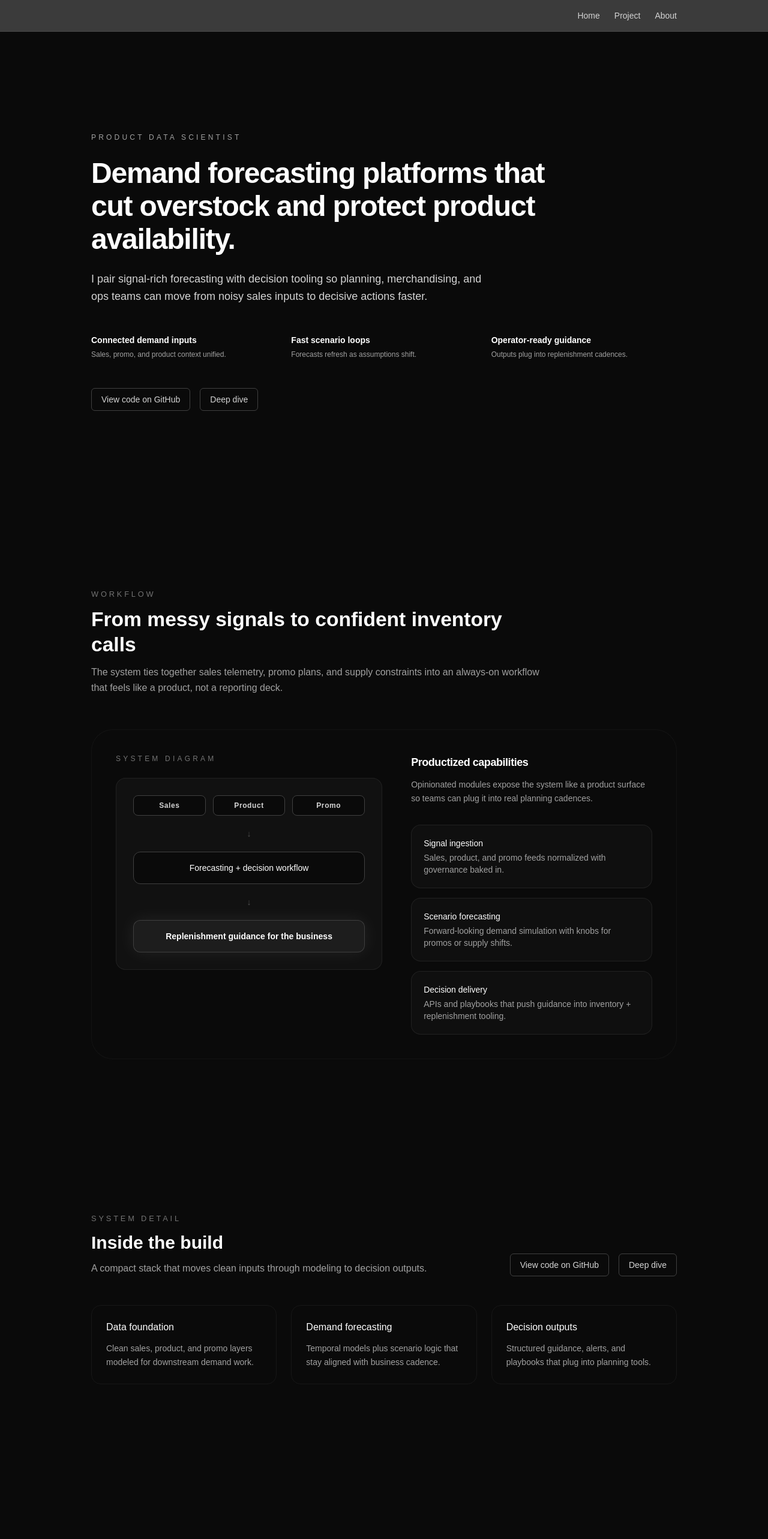
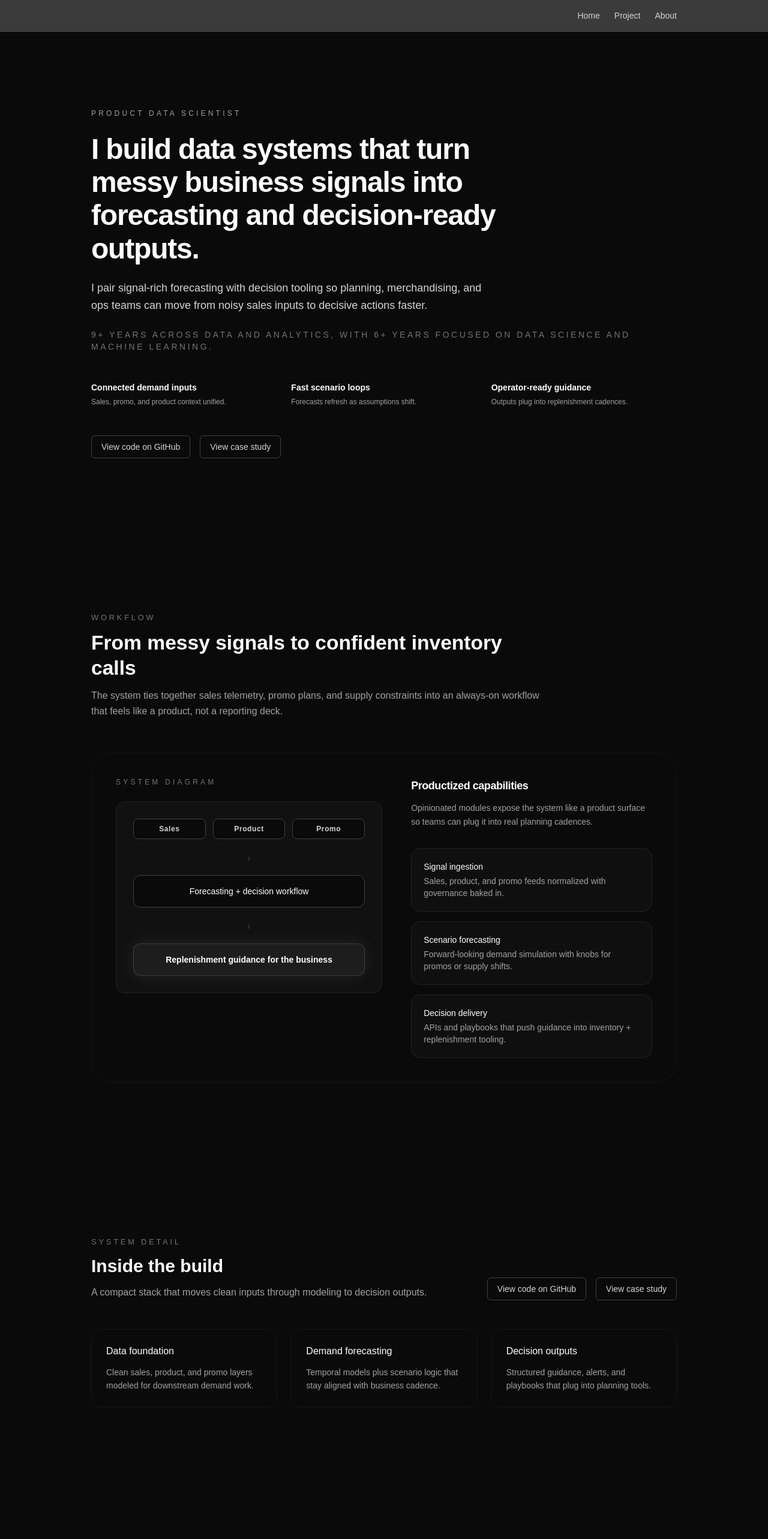
Before and after one commit to zawlynnhtut/portfolio-site, a Next.js app in the folder portfolio-site/: page / in a window 1280 px wide. Shown: the top 2566 px of the page at 60% size. Built offline with nearby package versions, Linux system fonts and the light colour scheme.

Commit message:
improved structure Main

```diff
--- a/portfolio-site/src/app/page.tsx
+++ b/portfolio-site/src/app/page.tsx
@@ -9,13 +9,17 @@ export default function Home() {
             </p>
 
             <h1 className="max-w-3xl text-4xl font-semibold leading-[1.15] tracking-tight sm:text-5xl">
-              Demand forecasting platforms that cut overstock and protect product availability.
+              I build data systems that turn messy business signals into forecasting and decision-ready outputs.
             </h1>
 
             <p className="max-w-2xl text-base leading-relaxed text-neutral-300 sm:text-lg">
               I pair signal-rich forecasting with decision tooling so planning,
               merchandising, and ops teams can move from noisy sales inputs to
               decisive actions faster.
+            </p>
+
+            <p className="text-sm uppercase tracking-[0.25em] text-neutral-500">
+              9+ years across data and analytics, with 6+ years focused on data science and machine learning.
             </p>
           </div>
 
@@ -48,7 +52,7 @@ export default function Home() {
               href="/project-1"
               className="rounded-md border border-neutral-700 px-4 py-2 text-sm text-neutral-300 hover:border-neutral-500 hover:text-white"
             >
-              Deep dive
+              View case study
             </a>
           </div>
         </div>
@@ -149,7 +153,7 @@ export default function Home() {
               href="/project-1"
               className="rounded-md border border-neutral-700 px-4 py-2 text-sm text-neutral-300 hover:border-neutral-500 hover:text-white"
             >
-              Deep dive
+              View case study
             </a>
           </div>
         </div>
@@ -236,7 +240,7 @@ export default function Home() {
                 href="/project-1"
                 className="rounded-md border border-white/30 px-5 py-2 text-sm font-medium text-white hover:border-white"
               >
-                Read the full build
+                View case study
               </a>
             </div>
           </div>
--- a/portfolio-site/src/app/project-1/page.tsx
+++ b/portfolio-site/src/app/project-1/page.tsx
@@ -13,7 +13,7 @@ export default function ProjectOne() {
             Structure-only snapshot of a planning-focused forecasting build for inventory teams.
           </p>
           <p className="text-xs uppercase tracking-[0.25em] text-neutral-500">
-            Portfolio simulation based on real-world retail planning workflows
+            Portfolio simulation based on real-world retail planning workflows.
           </p>
         </header>
 
```
